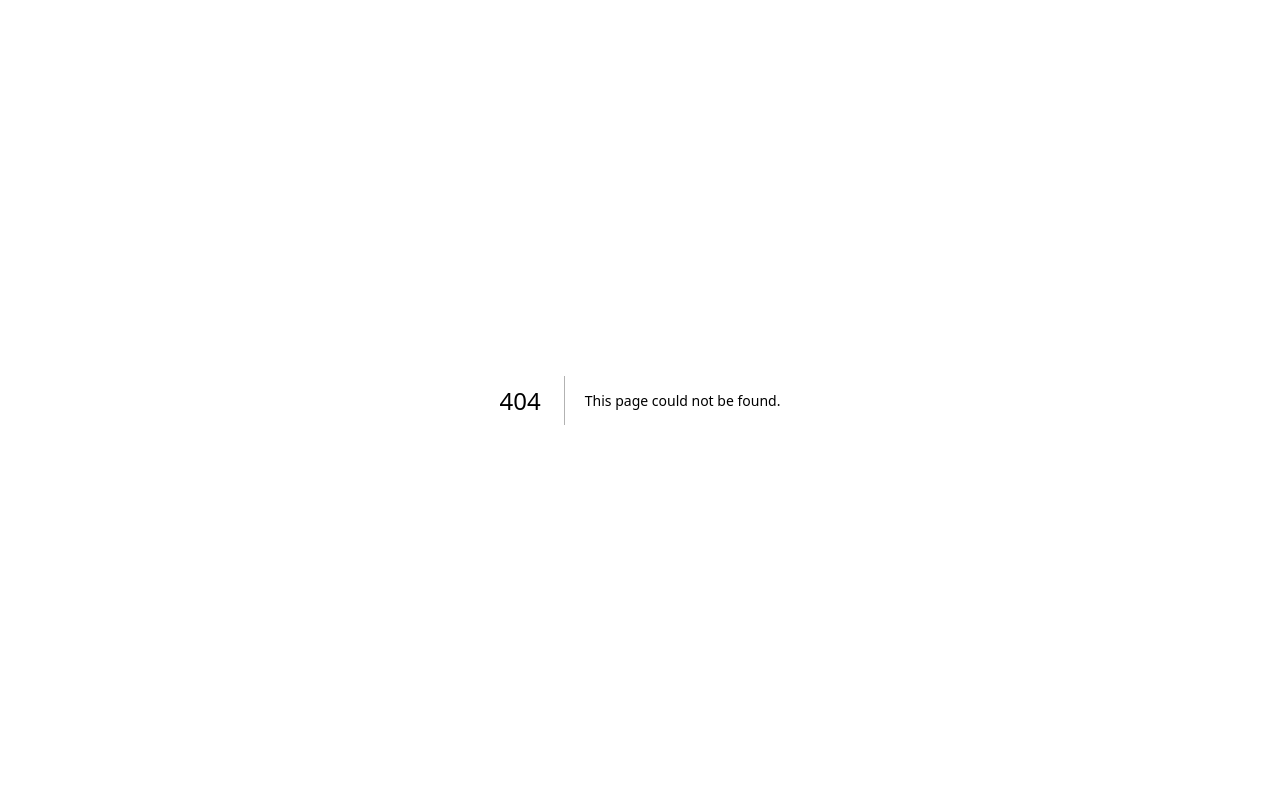
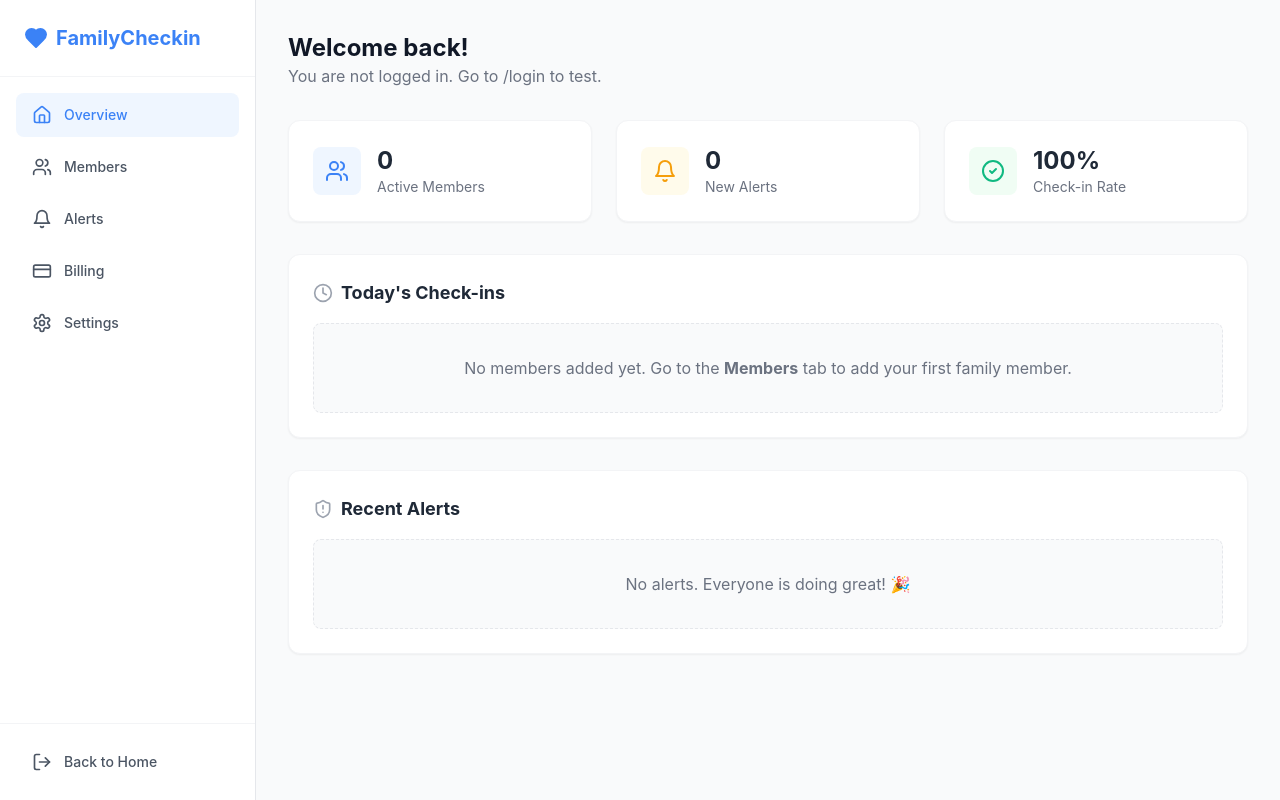
Before and after one commit to BDmurad1610/familycheckin-, a Next.js app: page /dashboard in a window 1280 px wide. Before the commit this address had no page. Built offline with nearby package versions, Linux system fonts and the light colour scheme; no server answers.

Commit message:
Create page.tsx

```diff
--- /dev/null
+++ b/app/dashboard/page.tsx
@@ -0,0 +1,83 @@
+'use client';
+
+import { useEffect, useState } from 'react';
+import { Bell, Users, ShieldAlert, CheckCircle2, Clock } from 'lucide-react';
+import { supabase } from '@/lib/supabase';
+
+export default function DashboardOverview() {
+  const [loading, setLoading] = useState(true);
+  const [user, setUser] = useState<any>(null);
+
+  useEffect(() => {
+    async function getUser() {
+      const { data: { user } } = await supabase.auth.getUser();
+      setUser(user);
+      setLoading(false);
+    }
+    getUser();
+  }, []);
+
+  if (loading) return <div className="p-8 text-center text-gray-500">Loading dashboard...</div>;
+
+  return (
+    <div className="max-w-5xl mx-auto">
+      <div className="mb-8">
+        <h1 className="text-2xl font-bold text-gray-900">Welcome back!</h1>
+        <p className="text-gray-500">
+          {user ? `Logged in as ${user.email}` : 'You are not logged in. Go to /login to test.'}
+        </p>
+      </div>
+
+      {/* Stats */}
+      <div className="grid grid-cols-1 md:grid-cols-3 gap-6 mb-8">
+        <div className="bg-white p-6 rounded-xl border border-gray-100 shadow-sm flex items-center gap-4">
+          <div className="w-12 h-12 bg-blue-50 rounded-lg flex items-center justify-center">
+            <Users className="w-6 h-6 text-primary" />
+          </div>
+          <div>
+            <div className="text-2xl font-bold">0</div>
+            <div className="text-sm text-gray-500">Active Members</div>
+          </div>
+        </div>
+        <div className="bg-white p-6 rounded-xl border border-gray-100 shadow-sm flex items-center gap-4">
+          <div className="w-12 h-12 bg-amber-50 rounded-lg flex items-center justify-center">
+            <Bell className="w-6 h-6 text-amber-500" />
+          </div>
+          <div>
+            <div className="text-2xl font-bold">0</div>
+            <div className="text-sm text-gray-500">New Alerts</div>
+          </div>
+        </div>
+        <div className="bg-white p-6 rounded-xl border border-gray-100 shadow-sm flex items-center gap-4">
+          <div className="w-12 h-12 bg-green-50 rounded-lg flex items-center justify-center">
+            <CheckCircle2 className="w-6 h-6 text-success" />
+          </div>
+          <div>
+            <div className="text-2xl font-bold">100%</div>
+            <div className="text-sm text-gray-500">Check-in Rate</div>
+          </div>
+        </div>
+      </div>
+
+      {/* Today's Check-ins */}
+      <div className="bg-white rounded-xl border border-gray-100 shadow-sm p-6 mb-8">
+        <h2 className="font-bold text-lg mb-4 flex items-center gap-2">
+          <Clock className="w-5 h-5 text-gray-400" /> Today's Check-ins
+        </h2>
+        <div className="text-center py-8 text-gray-500 bg-gray-50 rounded-lg border border-dashed border-gray-200">
+          No members added yet. Go to the <strong>Members</strong> tab to add your first family member.
+        </div>
+      </div>
+
+      {/* Recent Alerts */}
+      <div className="bg-white rounded-xl border border-gray-100 shadow-sm p-6">
+        <h2 className="font-bold text-lg mb-4 flex items-center gap-2">
+          <ShieldAlert className="w-5 h-5 text-gray-400" /> Recent Alerts
+        </h2>
+        <div className="text-center py-8 text-gray-500 bg-gray-50 rounded-lg border border-dashed border-gray-200">
+          No alerts. Everyone is doing great! 🎉
+        </div>
+      </div>
+    </div>
+  );
+}
```
